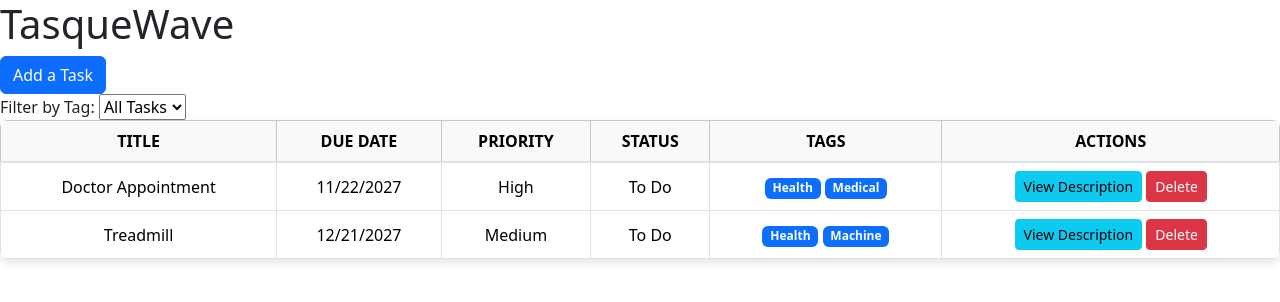
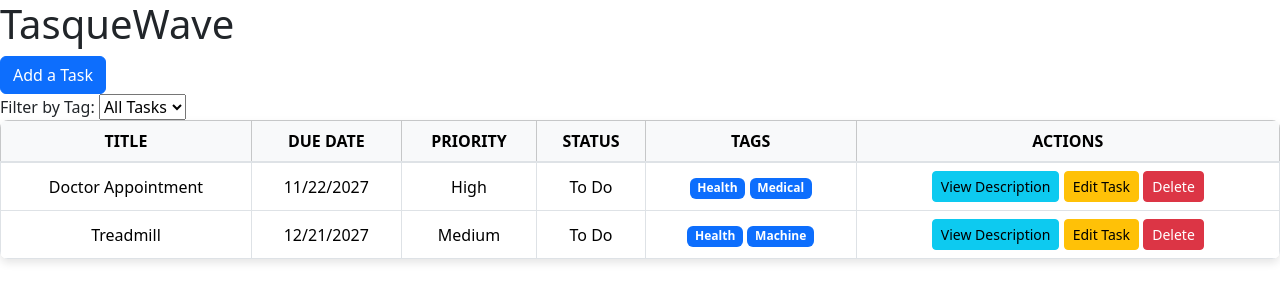
Before and after one commit to eweiss4/TasqueWave, a Flask app: page / in a window 1280 px wide. Shown: the top 302 px of the page. Run offline with Flask 3, Linux system fonts and the light colour scheme.

Commit message:
Add files via upload

```diff
--- a/app.py
+++ b/app.py
@@ -62,6 +62,36 @@ def filter_by_tag(tag_name):
     form = TaskForm()  # Create an instance of the TaskForm
     return render_template('index.html', tasks=tasks, tags=tags, filter_tag=tag_name, form=form)
 
+@app.route('/edit/<int:task_id>', methods=['POST'])
+def edit_task(task_id):
+    task = Task.query.get_or_404(task_id)
+    form = TaskForm()
+
+    if form.validate_on_submit():
+        # Update task details
+        task.title = form.title.data
+        task.description = form.description.data
+        task.due_date = form.due_date.data
+        task.priority = form.priority.data
+
+        # Update tags
+        tag_names = [tag.strip() for tag in form.tags.data.split(',') if tag.strip()]
+        task.tags.clear()  # Clear existing tags
+        for tag_name in tag_names:
+            tag = Tag.query.filter_by(name=tag_name).first()
+            if not tag:
+                tag = Tag(name=tag_name)
+                db.session.add(tag)
+            task.tags.append(tag)
+
+        db.session.commit()
+        return redirect(url_for('index'))
+
+    # If validation fails, re-render the index page with the form and tasks
+    tasks = Task.query.order_by(Task.priority.asc(), Task.due_date.asc()).all()
+    tags = Tag.query.all()
+    return render_template('index.html', tasks=tasks, tags=tags, filter_tag=None, form=form)
+
 if __name__ == '__main__':
     with app.app_context():
         db.create_all()  # Ensures tables are created before starting the app
--- a/templates/index.html
+++ b/templates/index.html
@@ -88,9 +88,17 @@
                     {% endfor %}
                 </td>
                 <td>
+                    <!-- View Description Button -->
                     <button type="button" class="btn btn-info btn-sm" data-bs-toggle="modal" data-bs-target="#viewDescriptionModal" onclick="setDescription('{{ task.title }}', '{{ task.description }}')">
                         View Description
                     </button>
+
+                    <!-- Edit Task Button -->
+                    <button type="button" class="btn btn-warning btn-sm" data-bs-toggle="modal" data-bs-target="#editTaskModal" onclick="setEditTask('{{ task.id }}', '{{ task.title }}', '{{ task.description }}', '{{ task.due_date }}', '{{ task.priority }}')">
+                        Edit Task
+                    </button>
+
+                    <!-- Delete Task Button -->
                     <form action="{{ url_for('delete_task', task_id=task.id) }}" method="POST" style="display: inline;">
                         <button type="submit" class="btn btn-danger btn-sm" onclick="return confirm('Are you sure you want to delete this task?')">Delete</button>
                     </form>
@@ -99,6 +107,47 @@
             {% endfor %}
         </tbody>
     </table>
+<!-- Edit Task Modal -->
+<div class="modal fade" id="editTaskModal" tabindex="-1" aria-labelledby="editTaskModalLabel" aria-hidden="true">
+    <div class="modal-dialog">
+        <div class="modal-content">
+            <div class="modal-header">
+                <h5 class="modal-title" id="editTaskModalLabel">Edit Task</h5>
+                <button type="button" class="btn-close" data-bs-dismiss="modal" aria-label="Close"></button>
+            </div>
+            <div class="modal-body">
+                <form id="editTaskForm" method="POST" action="">
+                    {{ form.hidden_tag() }}
+                    <div class="mb-3">
+                        <label for="editTitle" class="form-label">Title</label>
+                        <input type="text" id="editTitle" name="title" class="form-control" required>
+                    </div>
+                    <div class="mb-3">
+                        <label for="editDescription" class="form-label">Description</label>
+                        <textarea id="editDescription" name="description" class="form-control" rows="3" required></textarea>
+                    </div>
+                    <div class="mb-3">
+                        <label for="editDueDate" class="form-label">Due Date</label>
+                        <input type="date" id="editDueDate" name="due_date" class="form-control" required>
+                    </div>
+                    <div class="mb-3">
+                        <label for="editPriority" class="form-label">Priority</label>
+                        <select id="editPriority" name="priority" class="form-select" required>
+                            <option value="Low">Low</option>
+                            <option value="Medium">Medium</option>
+                            <option value="High">High</option>
+                        </select>
+                    </div>
+                    <div class="mb-3">
+                        <label for="editTags" class="form-label">Tags</label>
+                        <input type="text" id="editTags" name="tags" class="form-control" placeholder="Enter tags separated by commas">
+                    </div>
+                    <button type="submit" class="btn btn-primary">Save Changes</button>
+                </form>
+            </div>
+        </div>
+    </div>
+</div>
     <!-- View Description Modal -->
     <div class="modal fade" id="viewDescriptionModal" tabindex="-1" aria-labelledby="viewDescriptionModalLabel" aria-hidden="true">
         <div class="modal-dialog">
@@ -138,4 +187,18 @@
             window.location.href = `/`; // Redirect to show all tasks
         }
     }
+
+    function setEditTask(id, title, description, dueDate, priority, tags) {
+        // Set the form's action to the edit route for the specific task
+        document.getElementById('editTaskForm').action = `/edit/${id}`;
+
+        // Populate the form fields with the task's current details
+        document.getElementById('editTitle').value = title;
+        document.getElementById('editDescription').value = description;
+        document.getElementById('editDueDate').value = dueDate;
+        document.getElementById('editPriority').value = priority;
+
+        // Populate the tags field with the current tags (comma-separated)
+        document.getElementById('editTags').value = tags.join(', ');
+    }
 </script>
```
Also changed, not shown: instance/tasks.db.
